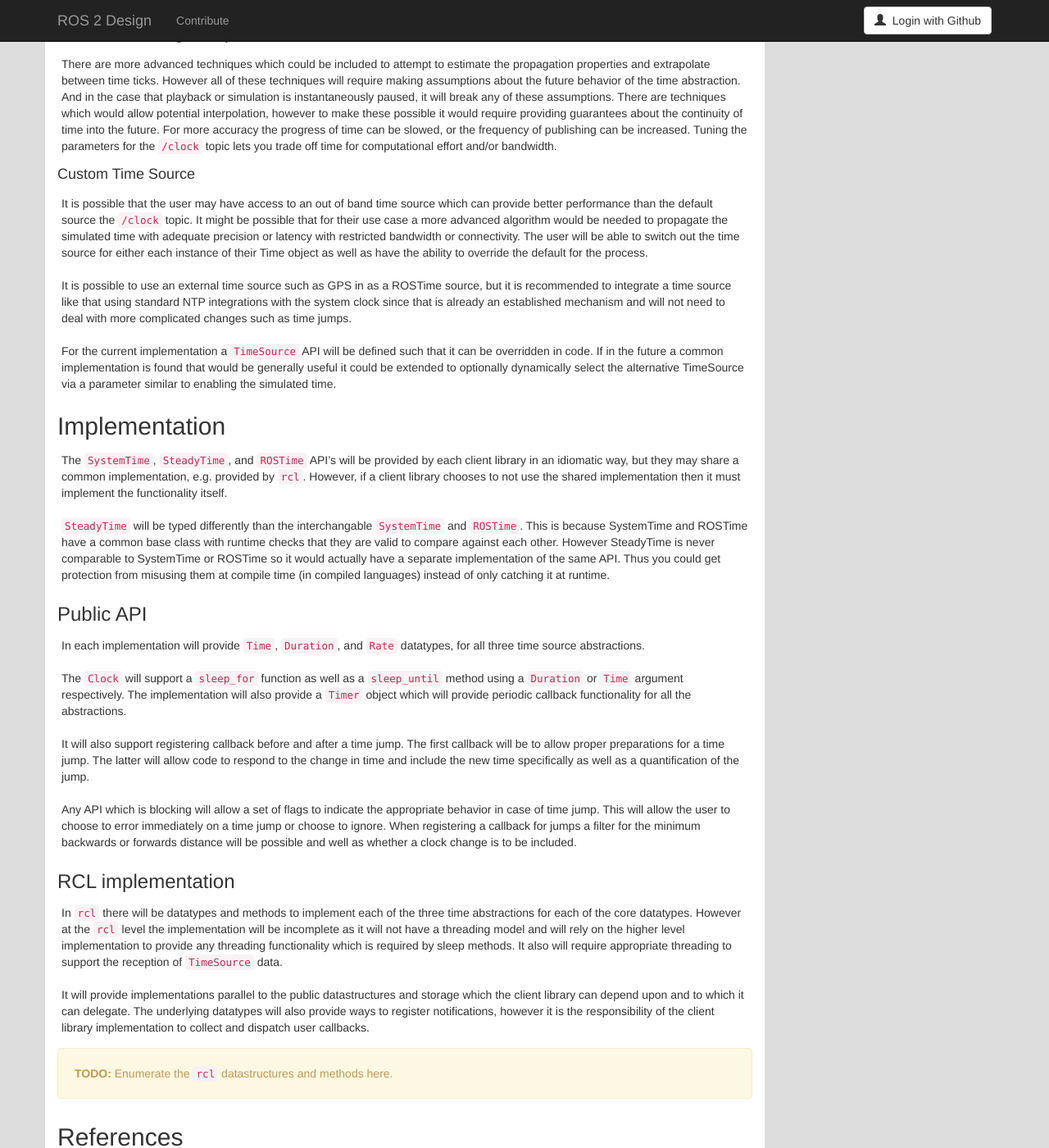
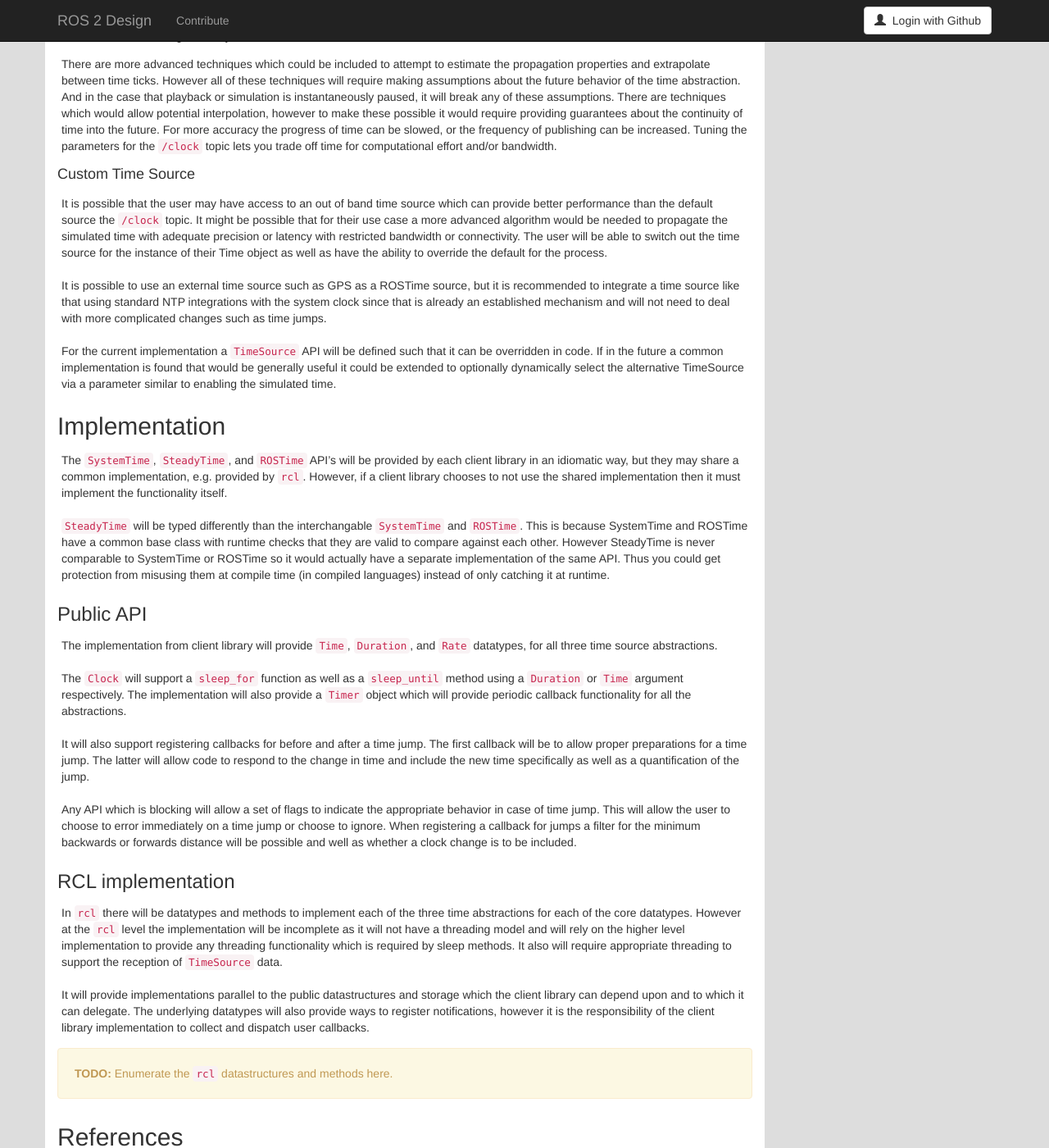
Before and after one commit to ros2/design, a Jekyll site: the page built from articles/130_ros_time.md, in a window 1280 px wide and 1400 px high, scrolled down 2225 px. Shown: the whole window at 82% size. Built offline with Jekyll 4.4.1, drawn with Linux system fonts in a browser that asks for light colours; nearby versions of some CDN libraries; some of the changed text lies outside the part shown.

Commit message:
copyedit

```diff
--- a/articles/130_ros_time.md
+++ b/articles/130_ros_time.md
@@ -129,9 +129,9 @@ Tuning the parameters for the `/clock` topic lets you trade off time for computa
 
 It is possible that the user may have access to an out of band time source which can provide better performance than the default source the `/clock` topic.
 It might be possible that for their use case a more advanced algorithm would be needed to propagate the simulated time with adequate precision or latency with restricted bandwidth or connectivity.
-The user will be able to switch out the time source for either each instance of their Time object as well as have the ability to override the default for the process.
+The user will be able to switch out the time source for the instance of their Time object as well as have the ability to override the default for the process.
 
-It is possible to use an external time source such as GPS in as a ROSTime source, but it is recommended to integrate a time source like that using standard NTP integrations with the system clock since that is already an established mechanism and will not need to deal with more complicated changes such as time jumps.
+It is possible to use an external time source such as GPS as a ROSTime source, but it is recommended to integrate a time source like that using standard NTP integrations with the system clock since that is already an established mechanism and will not need to deal with more complicated changes such as time jumps.
 
 For the current implementation a `TimeSource` API will be defined such that it can be overridden in code.
 If in the future a common implementation is found that would be generally useful it could be extended to optionally dynamically select the alternative TimeSource via a parameter similar to enabling the simulated time.
@@ -148,12 +148,12 @@ Thus you could get protection from misusing them at compile time (in compiled la
 
 ### Public API
 
-In each implementation will provide `Time`, `Duration`, and `Rate` datatypes, for all three time source abstractions.
+The implementation from client library will provide `Time`, `Duration`, and `Rate` datatypes, for all three time source abstractions.
 
 The `Clock` will support a `sleep_for` function as well as a `sleep_until` method using a `Duration` or `Time` argument respectively.
 The implementation will also provide a `Timer` object which will provide periodic callback functionality for all the abstractions.
 
-It will also support registering callback before and after a time jump.
+It will also support registering callbacks for before and after a time jump.
 The first callback will be to allow proper preparations for a time jump.
 The latter will allow code to respond to the change in time and include the new time specifically as well as a quantification of the jump.
 
```
Also changed, not shown: other parts of articles/130_ros_time.md (+1 -1 lines).
